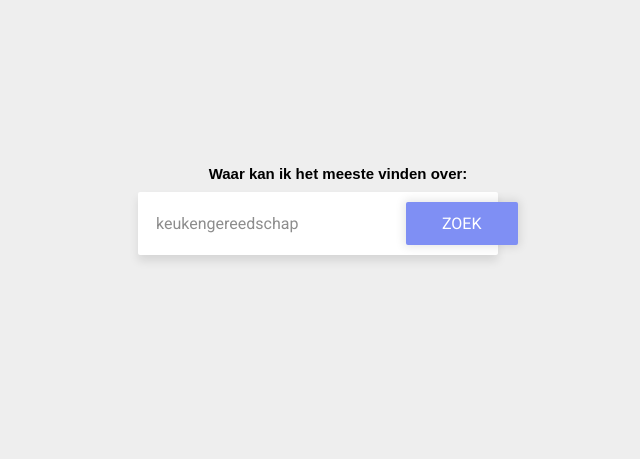
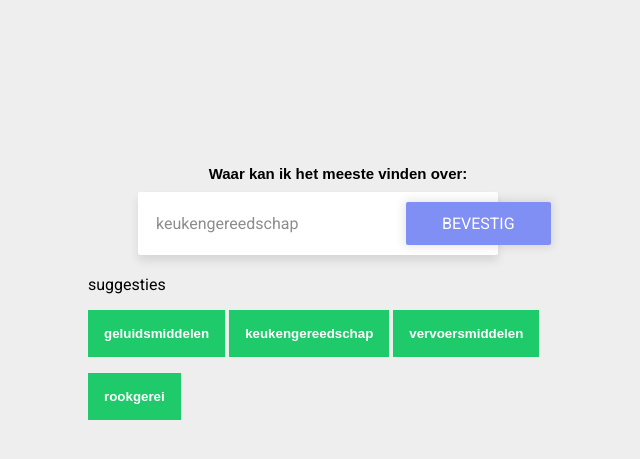
Before and after one commit to ccdejene/frontend-data, a PHP site: page / in a window 1280 px wide. Shown: the part 205-664 px from the top of the page, without its empty margins (302-942 px from the left). Run offline with PHP 8.4, Linux system fonts and the light colour scheme.

Commit message:
added search suggestions

```diff
--- a/css/style.css
+++ b/css/style.css
@@ -167,6 +167,7 @@ form{
     padding: 22px 18px;
     margin-left: 50px;
     border-radius: 2px;
+    margin-bottom: 20px;
 }
 
 
@@ -257,3 +258,23 @@ form{
     color: #eef0ff;
     font-weight: 200;
 }
+
+.option{
+    background-color: #1eca6a;
+    border-style: hidden;
+    padding: 1rem;
+    font-family: sans-serif;
+    color: white;
+    margin-top: 1rem;
+    font-weight: bold;
+}
+
+.option:hover{
+    background: #1bb760;
+}
+
+form p{
+    display: block;
+    padding: 0;
+    margin: 0;
+}
--- a/index.html
+++ b/index.html
@@ -17,7 +17,12 @@
 	<form class="form">
 	<h1>Waar kan ik het meeste vinden over:</h1>
 			<input id="serchTerm" type="text" class="form_field" value="keukengereedschap"placeholder="Vul onderwerp in"  autofocus/>
-			<button type="button" class="btn btn_primary btn_inside uppercase">Zoek</button>
+			<button type="button" class="btn btn_primary btn_inside uppercase">Bevestig</button>
+			<p>suggesties</p>
+			<button class="option" value="geluidsmiddelen">geluidsmiddelen</button>
+			<button class="option" value="keukengereedschap">keukengereedschap</button>
+			<button class="option" value="vervoersmiddelen">vervoersmiddelen</button>
+			<button class="option" value="rookgerei">rookgerei</button>
 	</form>
 
 	<div class="searchbox">
@@ -25,9 +30,7 @@
 	</div>
 
 	<div id="vis-container"></div>
-
 	<div class="search"><i class="fa fa-search"></i></div>
-
 	<script src="build/bundle.js"></script>
 </body>
 </html>
```
Also changed, not shown: src/main.js (+15 -0 lines), build/bundle.js.
